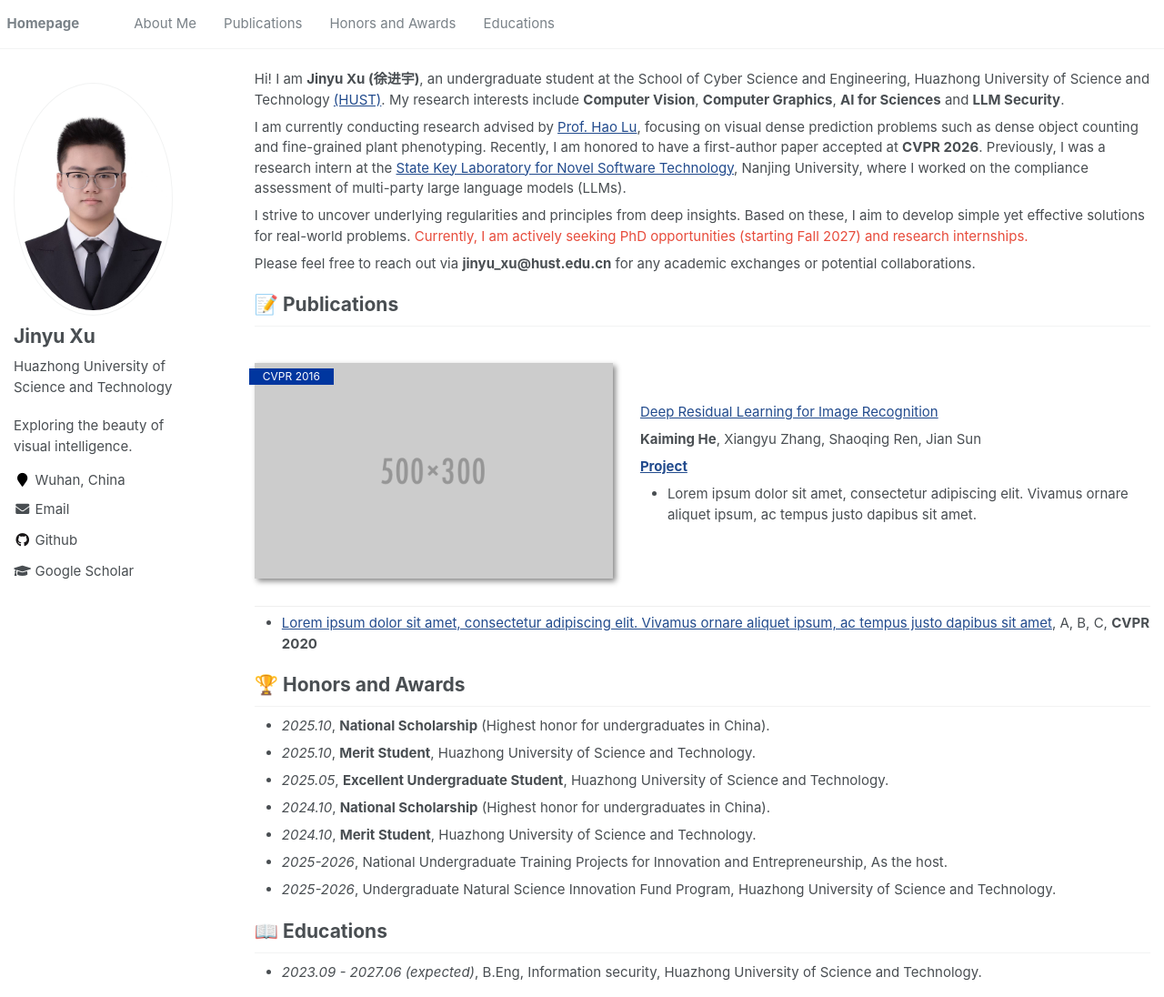
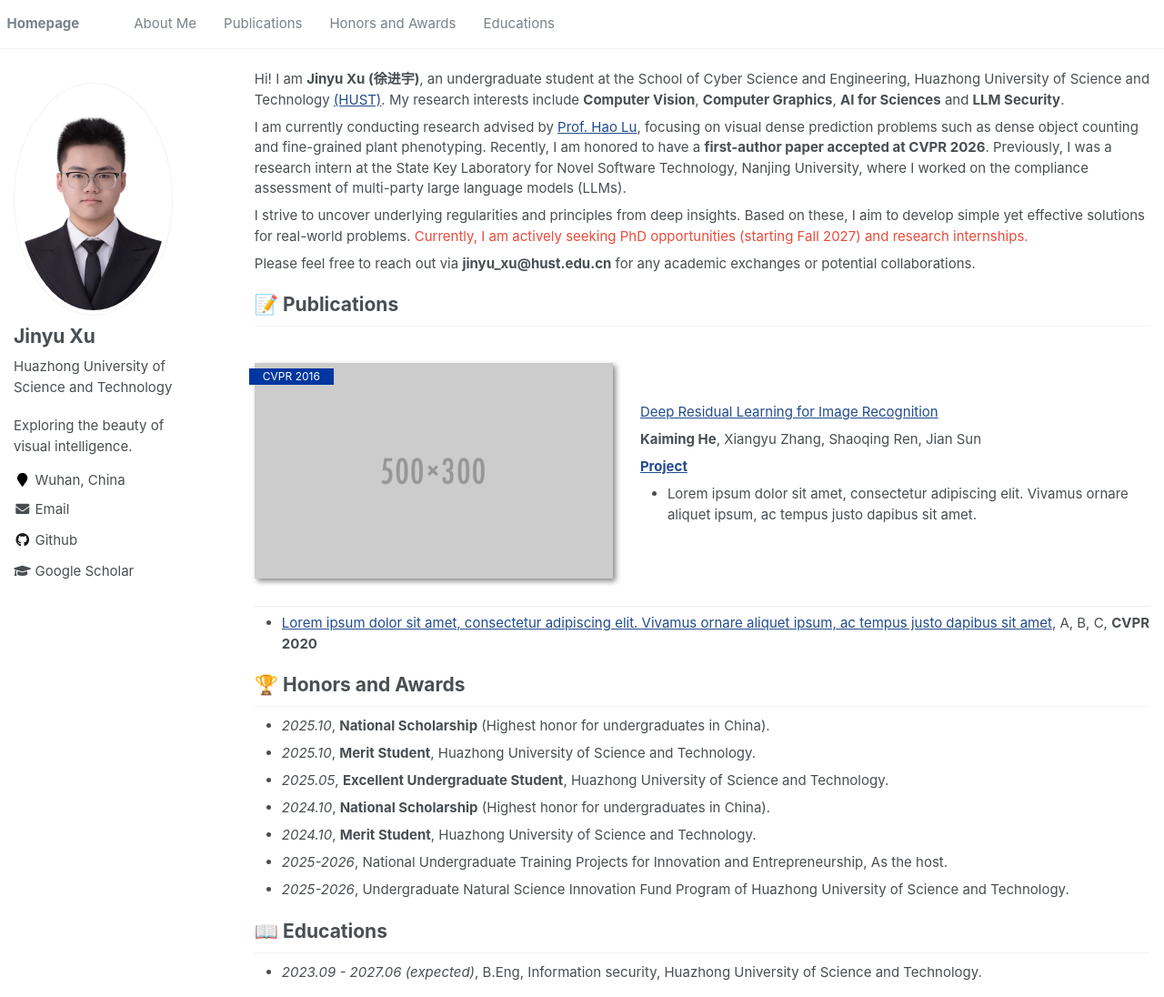
Before and after one commit to xu-jinyu/xu-jinyu.github.io, a Jekyll site: the page built from _pages/about.md, in a window 1280 px wide and 1096 px high. Shown: the whole window at 91% size. Built offline with Jekyll 4.4.1, drawn with Linux system fonts in a browser that asks for light colours.

Commit message:
update contents

```diff
--- a/_pages/about.md
+++ b/_pages/about.md
@@ -19,7 +19,7 @@ redirect_from:
 
 Hi! I am **Jinyu Xu (徐进宇)**, an undergraduate student at the School of Cyber Science and Engineering, Huazhong University of Science and Technology [(HUST)](https://www.hust.edu.cn/). My research interests include **Computer Vision**, **Computer Graphics**, **AI for Sciences** and **LLM Security**.
 
-I am currently conducting research advised by [Prof. Hao Lu](https://scholar.google.com/citations?user=Ly2qWWgAAAAJ&hl=zh-CN), focusing on visual dense prediction problems such as dense object counting and fine-grained plant phenotyping. Recently, I am honored to have a first-author paper accepted at **CVPR 2026**. Previously, I was a research intern at the [State Key Laboratory for Novel Software Technology](https://keysoftlab.nju.edu.cn/), Nanjing University, where I worked on the compliance assessment of multi-party large language models (LLMs).
+I am currently conducting research advised by [Prof. Hao Lu](https://scholar.google.com/citations?user=Ly2qWWgAAAAJ&hl=zh-CN), focusing on visual dense prediction problems such as dense object counting and fine-grained plant phenotyping. Recently, I am honored to have a **first-author paper accepted at CVPR 2026**. Previously, I was a research intern at the State Key Laboratory for Novel Software Technology, Nanjing University, where I worked on the compliance assessment of multi-party large language models (LLMs).
 
 I strive to uncover underlying regularities and principles from deep insights. Based on these, I aim to develop simple yet effective solutions for real-world problems.<span style="color: #e74c3c;"> Currently, I am actively seeking PhD opportunities (starting Fall 2027) and research internships.</span>
 
@@ -52,7 +52,7 @@ Please feel free to reach out via **jinyu_xu@hust.edu.cn** for any academic exch
 - *2024.10*, **National Scholarship** (Highest honor for undergraduates in China).
 - *2024.10*, **Merit Student**, Huazhong University of Science and Technology.
 - *2025-2026*, National Undergraduate Training Projects for Innovation and Entrepreneurship, As the host.
-- *2025-2026*, Undergraduate Natural Science Innovation Fund Program, Huazhong University of Science and Technology.
+- *2025-2026*, Undergraduate Natural Science Innovation Fund Program of Huazhong University of Science and Technology.
 
 
 # 📖 Educations
```
